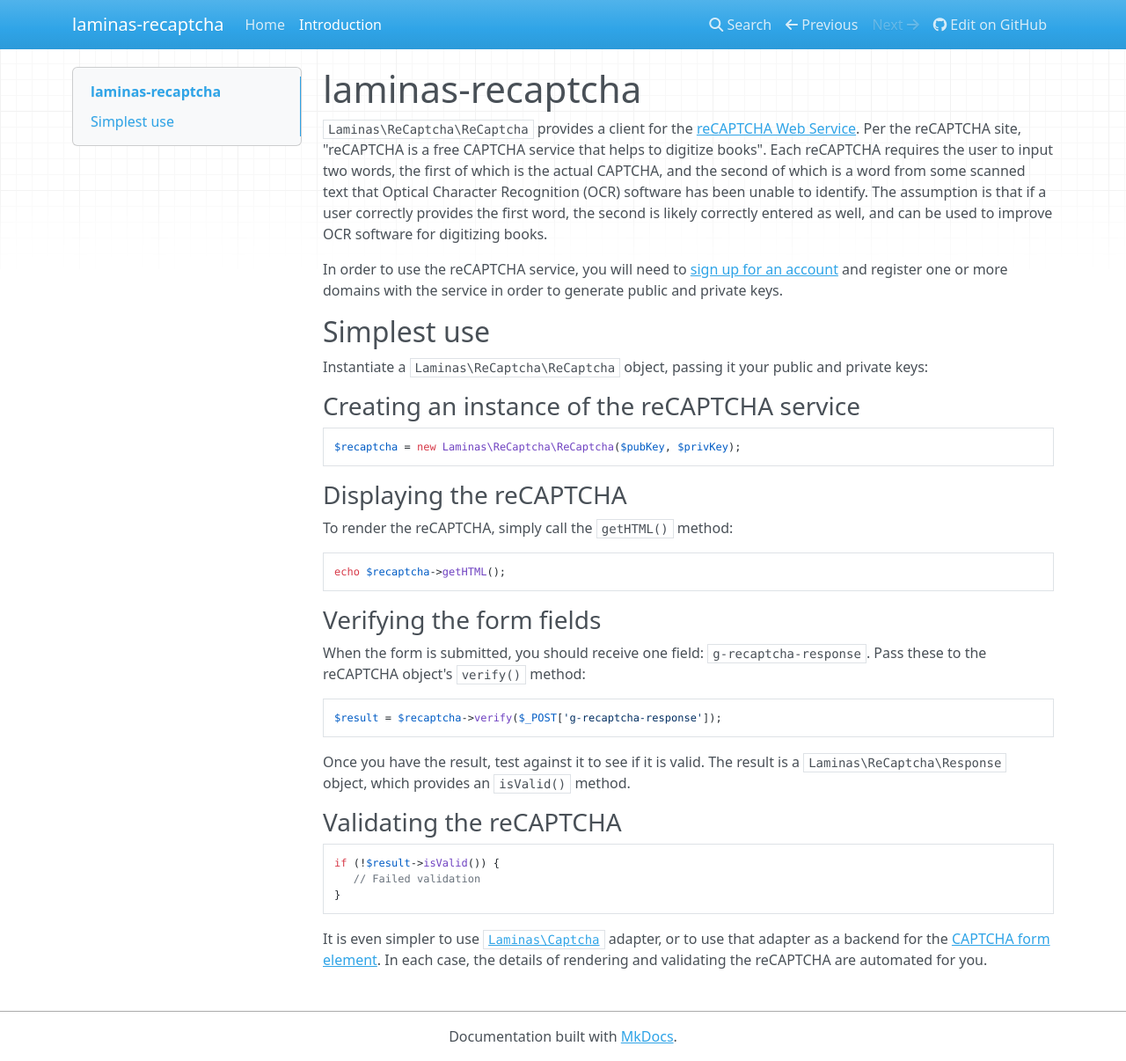
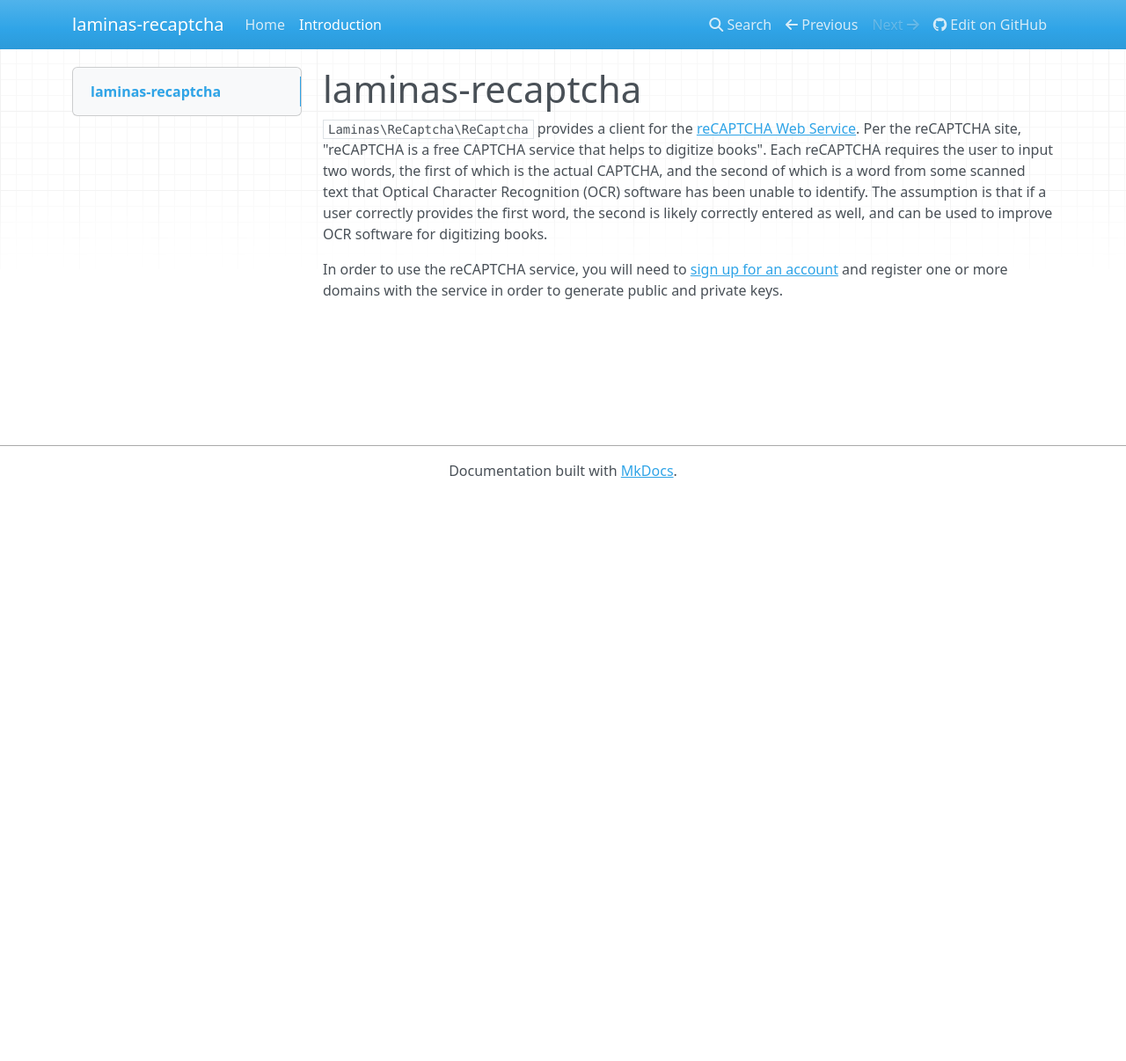
Before and after one commit to laminas/laminas-recaptcha, an MkDocs documentation site: the page built from docs/book/intro.md, in a window 1280 px wide and 1206 px high. Shown: the whole window at 88% size. Built offline with MkDocs 1.6.1, drawn with Linux system fonts in a browser that asks for light colours; nearby versions of some CDN libraries; old or Windows-style settings are respelled for this version of MkDocs.

````diff
--- a/docs/book/intro.md
+++ b/docs/book/intro.md
@@ -9,46 +9,3 @@ improve OCR software for digitizing books.
 
 In order to use the reCAPTCHA service, you will need to [sign up for an account](https://www.google.com/recaptcha/admin)
 and register one or more domains with the service in order to generate public and private keys.
-
-## Simplest use
-
-Instantiate a `Laminas\ReCaptcha\ReCaptcha` object, passing it your public and private keys:
-
-
-### Creating an instance of the reCAPTCHA service
-
-```php
-$recaptcha = new Laminas\ReCaptcha\ReCaptcha($pubKey, $privKey);
-```
-
-### Displaying the reCAPTCHA
-
-To render the reCAPTCHA, simply call the `getHTML()` method:
-
-```php
-echo $recaptcha->getHTML();
-```
-
-### Verifying the form fields
-
-When the form is submitted, you should receive one field: `g-recaptcha-response`.
-Pass these to the reCAPTCHA object's `verify()` method:
-
-```php
-$result = $recaptcha->verify($_POST['g-recaptcha-response']);
-```
-
-Once you have the result, test against it to see if it is valid. The result is a
-`Laminas\ReCaptcha\Response` object, which provides an `isValid()` method.
-
-### Validating the reCAPTCHA
-
-```php
-if (!$result->isValid()) {
-   // Failed validation
-}
-```
-
-It is even simpler to use [`Laminas\Captcha`](https://docs.laminas.dev/laminas-captcha) adapter, or to use
-that adapter as a backend for the [CAPTCHA form element](https://docs.laminas.dev/laminas-form/element/captcha/).
-In each case, the details of rendering and validating the reCAPTCHA are automated for you.
````
Also changed, not shown: docs/book/basic-usage.md (added, +41 -0 lines).
